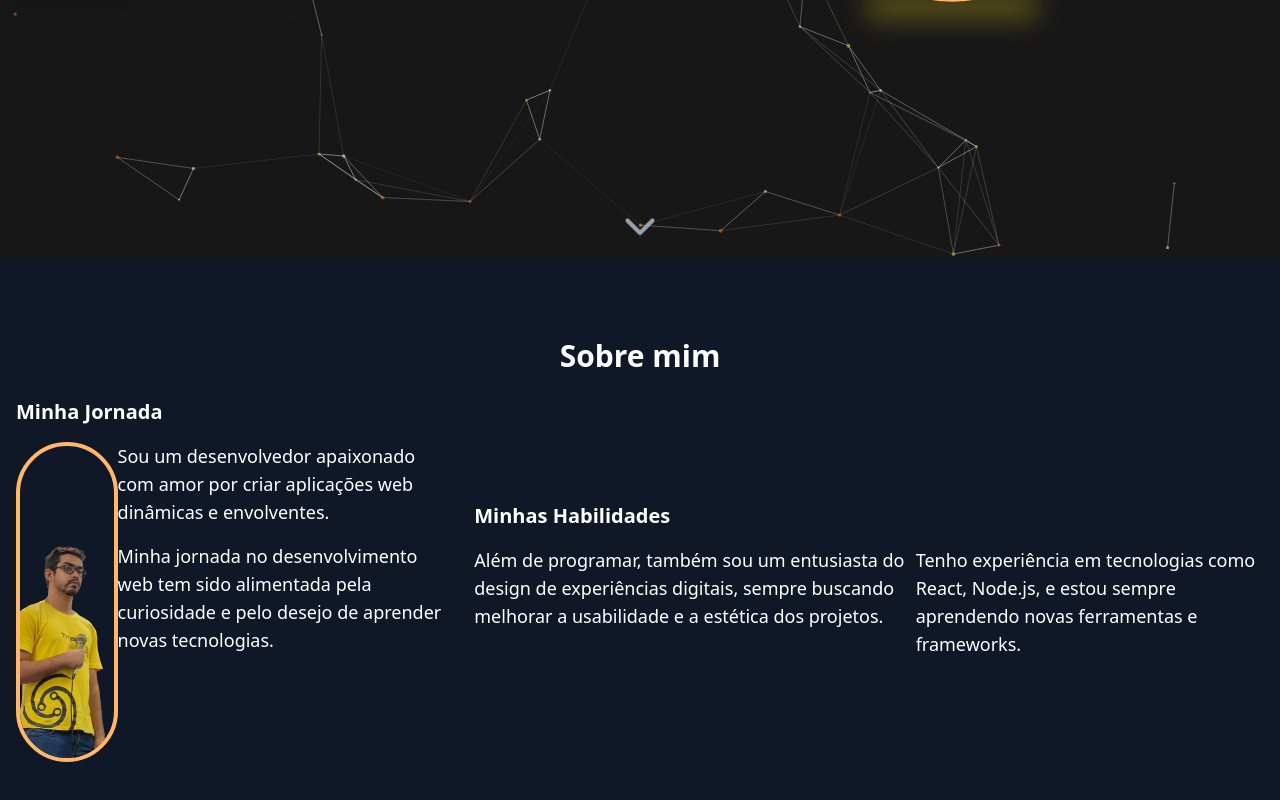
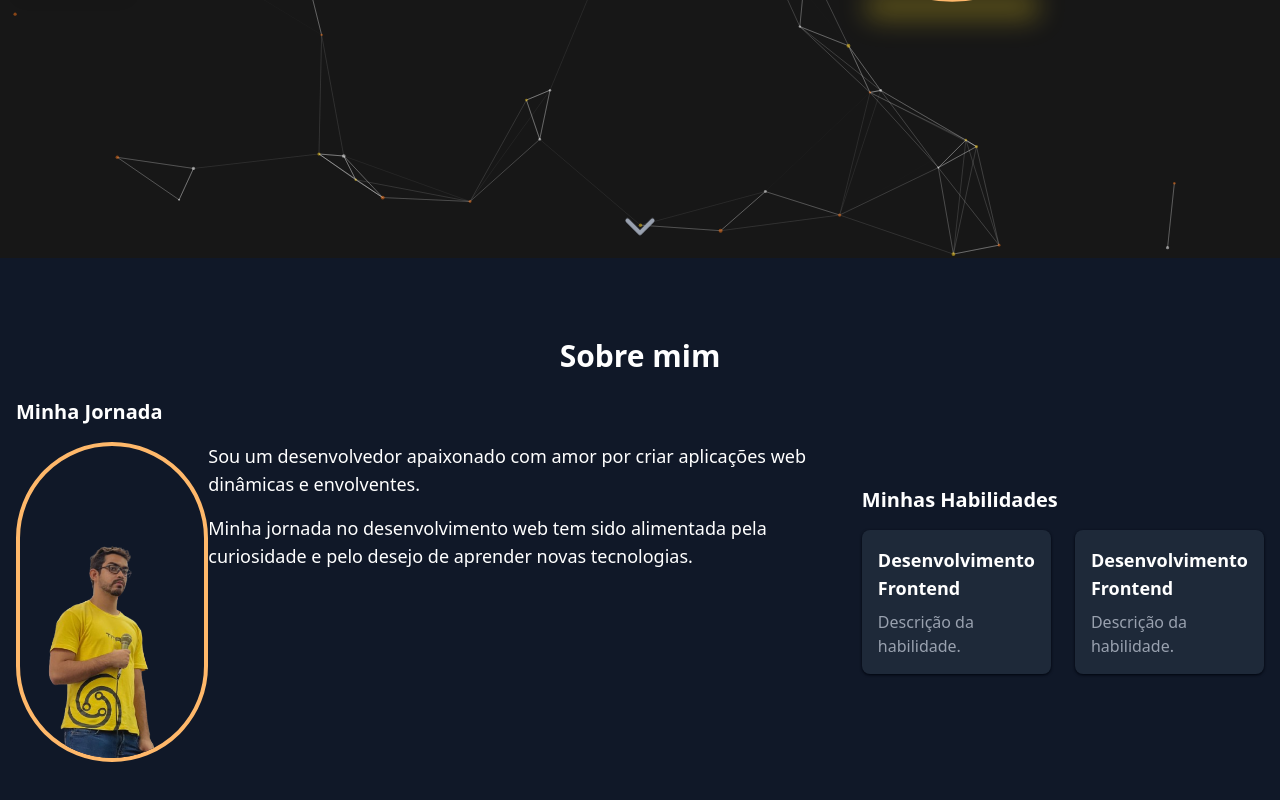
Before and after one commit to arnaldoliro/personal-site, a Next.js app: page / in a window 1280 px wide. Shown: the part 542-1342 px from the top of the page. Built offline with nearby package versions, Linux system fonts and the light colour scheme.

Commit message:
feat: structuring the skill card outline

```diff
--- a/src/components/AboutSection/index.tsx
+++ b/src/components/AboutSection/index.tsx
@@ -1,10 +1,12 @@
+import Card from "../CardSkills"
+
 export default function AboutSection() {
    return(
     <section id="about" className="py-20 bg-gray-900 text-white">
       <div className="container mx-auto px-4">
         <h2 className="text-3xl text-center font-bold mb-6">Sobre mim</h2>
-        <div className="flex md:flex-row gap-6 mx-auto items-center">
-            <div className="container">
+        <div className="flex gap-6 mx-auto items-center">
+            <div className="">
                 <h1 className="text-xl font-bold mb-4">Minha Jornada</h1>
                 <div className="flex">
                     <div>
@@ -24,22 +26,12 @@ export default function AboutSection() {
                 </div>
                 </div>
             </div>
-            <div>
+            <div className="">
                 <h1 className="text-xl font-bold mb-4">Minhas Habilidades</h1>
-                <div>
-                    {/*Isso vai virar um componente card de habilidades*/}
-                    <ul className="flex">
-                        <li>
-                            <p className="text-lg">
-                                Além de programar, também sou um entusiasta do design de experiências digitais, sempre buscando melhorar a usabilidade e a estética dos projetos.
-                            </p>
-                        </li>
-                        <li>
-                            <p className="text-lg">
-                                Tenho experiência em tecnologias como React, Node.js, e estou sempre aprendendo novas ferramentas e frameworks.
-                            </p>
-                        </li>
-                    </ul>
+                <div className="flex gap-6">
+                    {/* Usar um map para o card de habilidades */}
+                    <Card />
+                    <Card />
                 </div>
             </div>
         </div>
--- /dev/null
+++ b/src/components/CardSkills/index.tsx
@@ -0,0 +1,8 @@
+export default function Card() {
+    return(
+        <div className="bg-gray-800 p-4 rounded-lg shadow-sm shadow-gray-950 hover:shadow-black hover:shadow-lg hover:scale-105 transition-all duration-300">
+            <h3 className="text-lg font-semibold mb-2">Desenvolvimento Frontend</h3>
+            <p className="text-gray-400">Descrição da habilidade.</p>
+        </div>
+    )
+}
```
